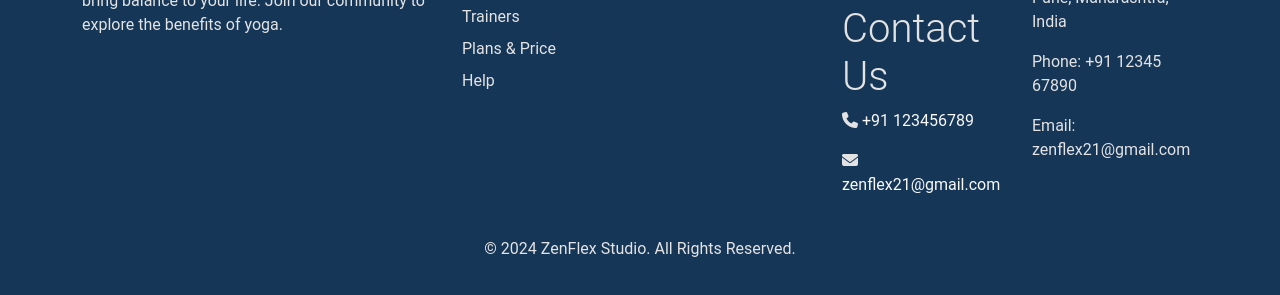
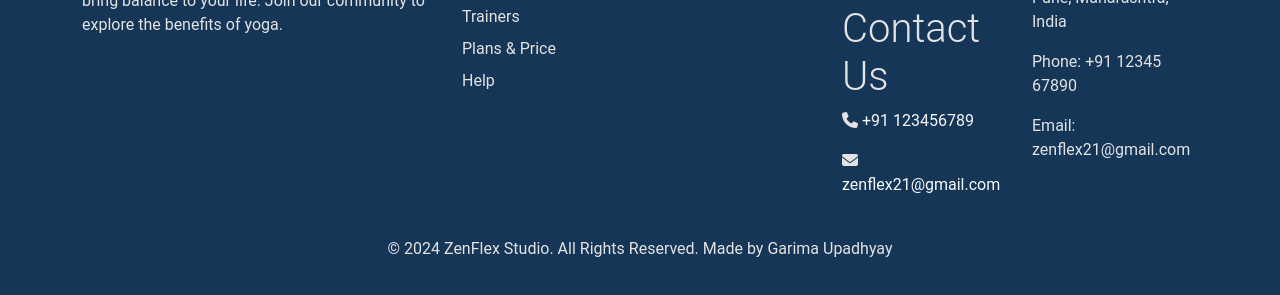
Before and after one commit to garima-203/YOGA-TEMPLATE, a plain HTML site: page index.html in a window 1280 px wide. Shown: the part 3719-4014 px from the top of the page. Drawn offline with nearby package versions, Linux system fonts and the light colour scheme; a script that the page names is missing.

Commit message:
footer updated

```diff
--- a/index.html
+++ b/index.html
@@ -399,7 +399,7 @@
             </div>
             <div class="mt-4 row">
                 <div class="text-center col-md-12">
-                    <p>&copy; 2024 ZenFlex Studio. All Rights Reserved.</p>
+                    <p>&copy; 2024 ZenFlex Studio. All Rights Reserved. Made by Garima Upadhyay</p>
                 </div>
             </div>
         </div>
```
Also changed, not shown: src/class.html (+1 -1 lines), src/help.html (+1 -1 lines), src/plan.html (+1 -1 lines), src/trainer.html (+1 -1 lines).
